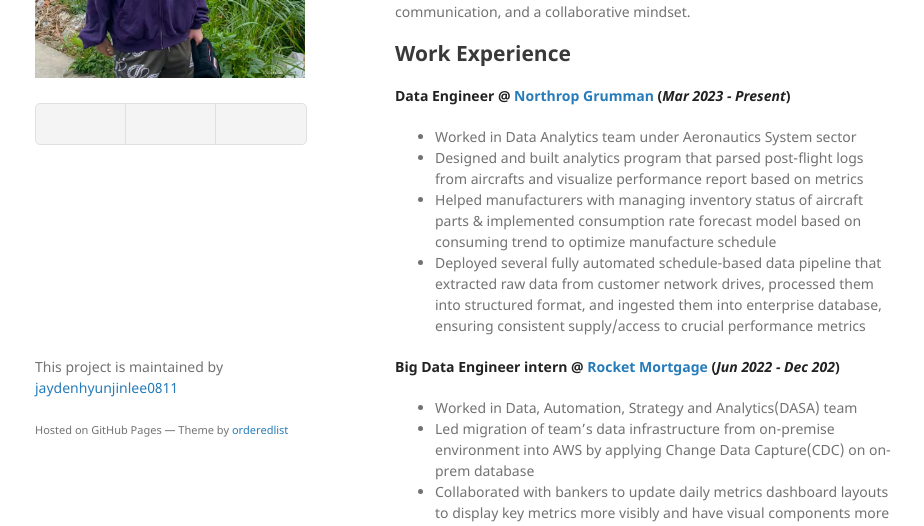
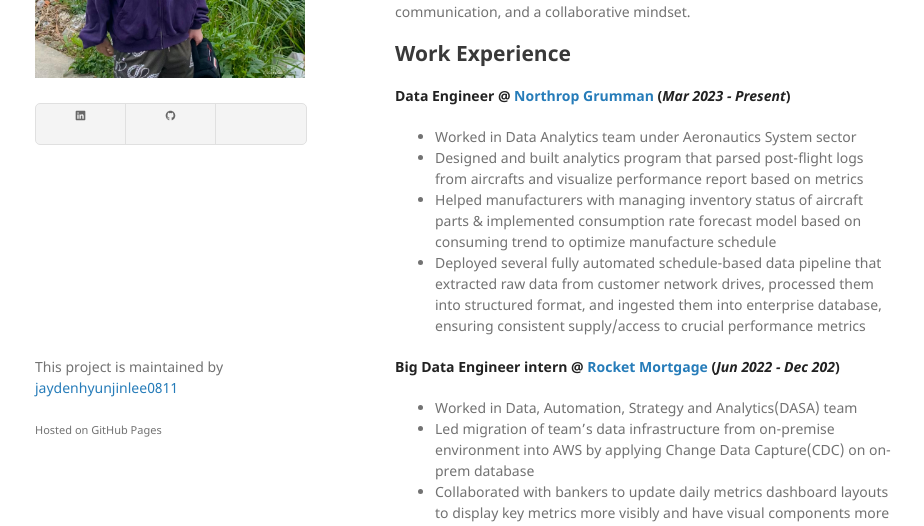
Before and after one commit to jaydenhyunjinlee0811/jaydenhyunjinlee.github.io, a Jekyll site: the page built from README.md, in a window 1280 px wide. Shown: the part 391-917 px from the top of the page, without its empty margins (175-1099 px from the left). Built offline with Jekyll 4.4.1, drawn with Linux system fonts in a browser that asks for light colours; our own code applies the rules of GitHub Pages for plain Markdown files; a script that is not in the unit is left out; the repository's description, which GitHub fills in, is left out.

```diff
--- a/_config.yaml
+++ b/_config.yaml
@@ -1,6 +1,7 @@
 title: Jayden Lee
 logo: /assets/img/profile.jpg
 css: /assets/css/style.css
+scale_script: /assets/js/scale.fix.js
 show_downloads: false
 theme: jekyll-theme-minimal
 social_links:
--- a/_layouts/default.html
+++ b/_layouts/default.html
@@ -16,6 +16,8 @@
 </head>
 
 <body>
+  <script type="module" src="https://cdn.jsdelivr.net/npm/ionicons/dist/ionicons/ionicons.esm.js"></script>
+  <script nomodule src="https://cdn.jsdelivr.net/npm/ionicons/dist/ionicons/ionicons.js"></script>
   <div class="wrapper">
     <header>
       <h1><a href="{{ " /" | absolute_url }}">{{ site.title | default: site.github.repository_name }}</a></h1>
@@ -36,8 +38,12 @@
       {% endif %} -->
 
       <ul class="downloads">
-        <li><a href="{{ site.social_links.linkedin }}"><i class="fab fa-linkedin"></i></a></li>
-        <li><a href="{{ site.social_links.github }}"><i class="fab fa-github"></i></a></li>
+        <li><a href="{{ site.social_links.linkedin }}">
+          <ion-icon name="logo-linkedin"></ion-icon>
+        </a></li>
+        <li><a href="{{ site.social_links.github }}">
+          <ion-icon name="logo-github"></ion-icon>
+        </a></li>
       </ul>
 
       {% if site.show_downloads %}
@@ -57,11 +63,11 @@
       {% if site.github.is_project_page %}
       <p>This project is maintained by <a href="{{ site.github.owner_url }}">{{ site.github.owner_name }}</a></p>
       {% endif %}
-      <p><small>Hosted on GitHub Pages &mdash; Theme by <a href="https://github.com/orderedlist">orderedlist</a></small>
+      <p><small>Hosted on GitHub Pages</small>
       </p>
     </footer>
   </div>
-  <script src="{{ " /assets/js/scale.fix.js" | relative_url }}"></script>
+  <script src="{{ site.scale_script | relative_url }}"></script>
 </body>
 
 </html>
```
